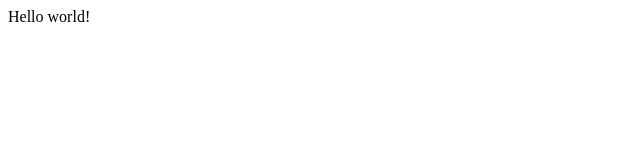
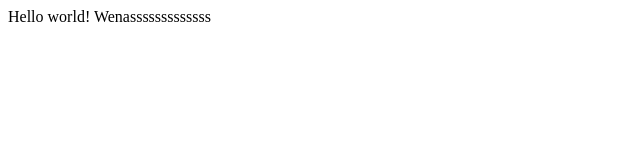
Before and after one commit to XhenoRex/Test, a plain HTML site: page index.html in a window 1280 px wide. Shown: the whole page, without its empty margins (0-640 px from the left). Drawn offline with Linux system fonts and the light colour scheme.

Commit message:
second commit

```diff
--- a/index.html
+++ b/index.html
@@ -7,5 +7,6 @@
 </head>
 <body>
     Hello world!
+    Wenasssssssssssss
 </body>
 </html>
```
